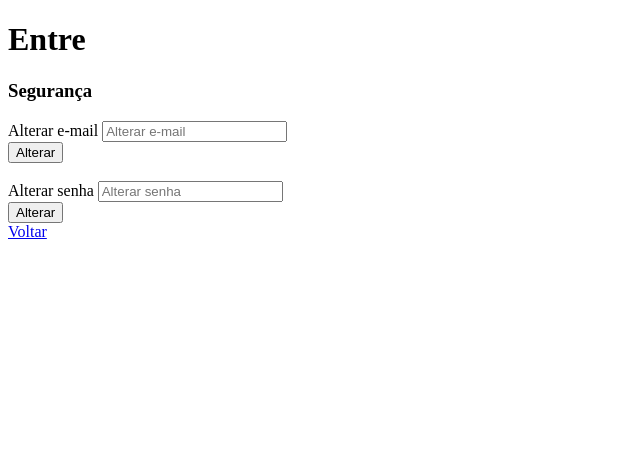
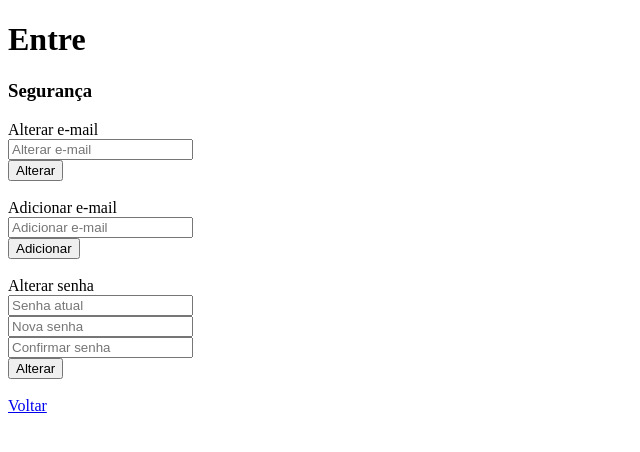
Before and after one commit to Yasmin-pontes/REYNTECH, a PHP site: page /pags/conta.php in a window 1280 px wide. Shown: the top 452 px of the page, without its empty margins (0-640 px from the left). Run offline with PHP 8.4, Linux system fonts and the light colour scheme.

Commit message:
Versão 0.17 Add email (ADD) email_recuperacao trocado para null no banco de dados.

```diff
--- a/db/db_msgarden.sql
+++ b/db/db_msgarden.sql
@@ -130,7 +130,7 @@ INSERT INTO `tb_imagem`(`cd_imagem`, `ft_produto_principal`)
 VALUES (null,"ray.jpg");
 
 INSERT INTO `tb_usuario`(`cd_usuario`, `nm_usuario`, `dt_ingresso`, `ds_email`, `ds_email_recuperacao`, `ds_senha`, `nr_celular`, `id_imagem_usuario`)
-VALUES (null,"ray","2000-12-12","ray@ray","ray@ray",123, 12345, 1);
+VALUES (null,"ray","2000-12-12","ray@ray",null,123, 12345, 1);
 
 INSERT INTO `tb_usuario`(`cd_usuario`, `nm_usuario`, `dt_ingresso`, `ds_email`, `ds_email_recuperacao`, `ds_senha`, `nr_celular`, `id_imagem_usuario`)
-VALUES (null,"edu","2000-12-12","edu@edu","edu@edu",123,12345, 1);
+VALUES (null,"edu","2000-12-12","edu@edu",null,123,12345, 1);
--- a/pags/conta.php
+++ b/pags/conta.php
@@ -13,27 +13,41 @@
     <h3>Segurança</h3>
 	    <form method="POST">
 
-            <label>Alterar e-mail</label>
+            <label>Alterar e-mail</label> <br>
             <input type="text" name="email_a" placeholder="Alterar e-mail">
 <br>
             <button name="c_gmail" onclick="Alterar_email($email, $email_a)"> Alterar </button>
+<br><br>
+            <label>Adicionar e-mail</label> <br>
+            <input type="text" name="email_add" placeholder="Adicionar e-mail">
 <br>
-<br>
-            <label>Alterar senha</label>
-            <input type="text" name="a_senha" placeholder="Alterar senha">
+            <button name="add_email" onclick="Add_email($email, $email_add)"> Adicionar </button>
+<br><br>
+            <label>Alterar senha</label> <br>
+            <input type="text" name="a_senha" placeholder="Senha atual"> <br>
+            <input type="text" name="a_senha" placeholder="Nova senha"> <br>
+            <input type="text" name="a_senha" placeholder="Confirmar senha">
 <br>
             <button name="c_pass" onclick="Alterar_senha($email, $a_senha)"> Alterar </button>
+<br><br>
 
-<br>
 <a href="home.php"> Voltar </a>
 </body>
 <?php
     session_start();
     include_once("../php/conexao.php");
 
+    //ALTERAR E-MAIL
         if(isset($_POST["c_gmail"])){
             Alterar_email($email, $email_a);
         }
+
+    //ADD E-MAIL
+        if (isset($_POST["add_email"])) {
+            Add_email($email, $email_add);
+        }
+
+    //ALTERAR SENHA
         if (isset($_POST["c_pass"])) {
             Alterar_senha($email, $a_senha);
         }
--- a/pags/login.php
+++ b/pags/login.php
@@ -64,6 +64,8 @@
 					</div>
 					<div class="col-lg-12 no-pdd">
 						<button type="submit" value="submit">Entrar</button>
+						<br>
+						<a href="../index.php"> Voltar </a>
 					</div>
 				</div>
 			</form>
--- a/php/conexao.php
+++ b/php/conexao.php
@@ -38,11 +38,10 @@ function Login($email, $senha) {
 // FUNÇÃO DE CADASTRAR
 
 function Cadastrar($nome, $email, $senha, $celular) {
-    $r_email = "bn@bn";
 	$img = 1;
 
 	$sql = 'INSERT INTO tb_usuario (cd_usuario, nm_usuario, dt_ingresso, ds_email, ds_email_recuperacao, ds_senha, nr_celular, id_imagem_usuario)
-	VALUES (null, "'. $nome .'", NOW(), "' . $email . '", "' . $r_email . '", "' . $senha . '", "' . $celular . '", "' . $img . '");';
+	VALUES (null, "'. $nome .'", NOW(), "' . $email . '", null , "' . $senha . '", "' . $celular . '", "' . $img . '");';
 	$res = $GLOBALS['mysqli']->query($sql);
 
     if ($res) {
@@ -76,6 +75,25 @@ function Alterar_email($email, $email_a){
 }
 // FIM DA FUNÇÃO DE ALTERAR EMAIL
 
+// FUNÇÃO DE FUNÇÃO DE ADD EMAIl
+function Add_email($email, $email_add){
+
+	$email_add = $_POST['email_add'];
+	$email = $_SESSION['email'];
+
+	$sql = 'UPDATE tb_usuario SET ds_email_recuperacao ="'. $email_add .'" WHERE ds_email = "'. $email .'";';
+	$res = $GLOBALS['mysqli']->query($sql);
+
+	if ($res) {
+		//Alterado
+		?> <script> alert("E-mail Adicionado") </script> <?php
+	} else {
+		//Erro
+		?> <script> alert("ERRO") </script> <?php
+	}
+}
+// FIM DA FUNÇÃO DE ADD EMAIl
+
 
 // FUNÇÃO DE ALTERAR SENHA
 function Alterar_senha($email, $a_senha){
```
